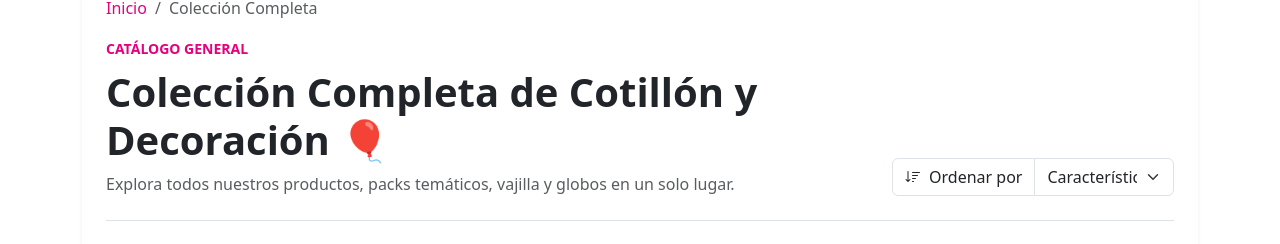
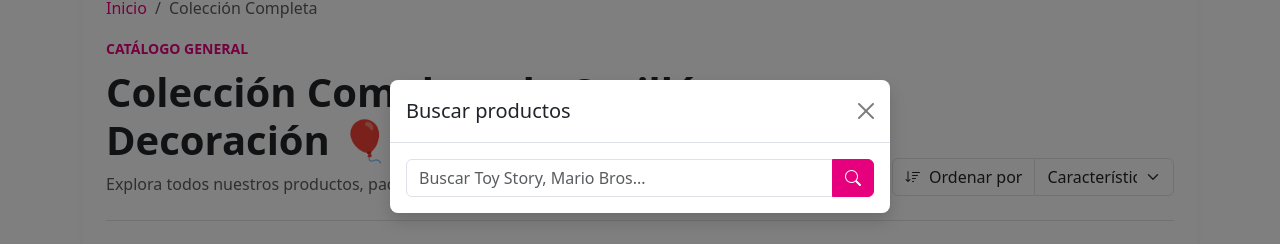
Before and after one commit to PedroParker99/Fullstack_2_trabajo, a React (Vite) app in the folder villa-del-globo/: page /coleccion in a window 1280 px wide. Both pictures are taken after a click on the button 1086 px from the left and 48 px from the top of the page. Shown: the part 254-498 px from the top of the page. Built offline with nearby package versions, Linux system fonts and the light colour scheme; no server answers.

Commit message:
Buscador del Navbar con modal y búsqueda por URL

```diff
--- /dev/null
+++ b/villa-del-globo/src/components/BuscadorModal.tsx
@@ -0,0 +1,55 @@
+import { useState } from 'react'
+import type { FormEvent } from 'react'
+import { useNavigate } from 'react-router'
+
+// Ventana del buscador (igual al modal #modalBuscador del HTML).
+// Al buscar, lleva a la colección con el texto en la URL: /coleccion?buscar=bluey
+function BuscadorModal() {
+    const [texto, setTexto] = useState('')
+    const navigate = useNavigate()
+
+    const buscar = (evento: FormEvent<HTMLFormElement>) => {
+        evento.preventDefault()
+        const consulta = texto.trim()
+        if (!consulta) return
+
+        navigate(`/coleccion?buscar=${encodeURIComponent(consulta)}`)
+        setTexto('')
+    }
+
+    return (
+        <div className="modal fade" id="modalBuscador" tabIndex={-1} aria-labelledby="tituloBuscador" aria-hidden="true">
+            <div className="modal-dialog modal-dialog-centered">
+                <div className="modal-content border-0 shadow">
+                    <div className="modal-header">
+                        <h5 className="modal-title" id="tituloBuscador">
+                            Buscar productos
+                        </h5>
+                        <button type="button" className="btn-close" data-bs-dismiss="modal" aria-label="Cerrar"></button>
+                    </div>
+                    <div className="modal-body">
+                        <form onSubmit={buscar}>
+                            <div className="input-group">
+                                <input
+                                    type="search"
+                                    className="form-control"
+                                    placeholder="Buscar Toy Story, Mario Bros..."
+                                    aria-label="Texto a buscar"
+                                    required
+                                    value={texto}
+                                    onChange={(e) => setTexto(e.target.value)}
+                                />
+                                {/* data-bs-dismiss cierra la ventana al buscar */}
+                                <button className="btn btn-rosa" type="submit" data-bs-dismiss="modal" aria-label="Buscar">
+                                    <i className="bi bi-search"></i>
+                                </button>
+                            </div>
+                        </form>
+                    </div>
+                </div>
+            </div>
+        </div>
+    )
+}
+
+export default BuscadorModal
--- a/villa-del-globo/src/components/Layout.tsx
+++ b/villa-del-globo/src/components/Layout.tsx
@@ -2,6 +2,7 @@ import { Outlet } from 'react-router'
 import Navbar from './Navbar'
 import Footer from './Footer'
 import CarritoOffcanvas from './CarritoOffcanvas'
+import BuscadorModal from './BuscadorModal'
 
 function Layout() {
     return (
@@ -12,6 +13,7 @@ function Layout() {
             </div>
             <Footer />
             <CarritoOffcanvas />
+            <BuscadorModal />
         </>
     )
 }
--- a/villa-del-globo/src/components/Navbar.tsx
+++ b/villa-del-globo/src/components/Navbar.tsx
@@ -75,6 +75,8 @@ function Navbar() {
               <button
                 type="button"
                 className="btn btn-link text-dark p-0 border-0 shadow-none"
+                data-bs-toggle="modal"
+                data-bs-target="#modalBuscador"
                 aria-label="Buscar productos"
               >
                 <i className="bi bi-search fs-2"></i>
--- a/villa-del-globo/src/pages/Coleccion.tsx
+++ b/villa-del-globo/src/pages/Coleccion.tsx
@@ -1,5 +1,5 @@
 import { useState } from 'react'
-import { Link, useParams } from 'react-router'
+import { Link, useParams, useSearchParams } from 'react-router'
 import FiltrosColeccion from '../components/FiltrosColeccion'
 import TarjetaColeccion from '../components/TarjetaColeccion'
 import { useProductos } from '../hooks/useProductos'
@@ -13,6 +13,8 @@ import NoEncontrada from './NoEncontrada'
 // Página de la ruta: lee la URL y decide qué catálogo mostrar.
 function Coleccion() {
   const { tematica } = useParams()
+  const [parametros] = useSearchParams()
+  const buscar = parametros.get('buscar') ?? '' // texto que viene del buscador del Navbar
   const { productos, cargando, error } = useProductos()
 
   // /coleccion/algo-que-no-existe -> 404
@@ -40,12 +42,13 @@ function Coleccion() {
         </div>
       )}
 
-      {/* key: al cambiar de temática, React crea un catálogo nuevo
+      {/* key: al cambiar de temática o de búsqueda, React crea un catálogo nuevo
           y la búsqueda y los filtros vuelven a cero. */}
       <CatalogoColeccion
-        key={tematica ?? 'todas'}
+        key={`${tematica ?? 'todas'}-${buscar}`}
         slugTematica={tematica}
         todosLosProductos={productos}
+        busquedaInicial={buscar}
       />
     </>
   )
@@ -54,9 +57,10 @@ function Coleccion() {
 interface CatalogoColeccionProps {
   slugTematica?: string
   todosLosProductos: Producto[]
+  busquedaInicial: string
 }
 
-function CatalogoColeccion({ slugTematica, todosLosProductos }: CatalogoColeccionProps) {
+function CatalogoColeccion({ slugTematica, todosLosProductos, busquedaInicial }: CatalogoColeccionProps) {
   const nombreTematica = slugTematica ? buscarTematicaPorSlug(slugTematica) : undefined
   const encabezado = nombreTematica ? obtenerEncabezadoTematica(nombreTematica) : undefined
 
@@ -73,7 +77,7 @@ function CatalogoColeccion({ slugTematica, todosLosProductos }: CatalogoColeccio
     precioMaximo: precioTope,
   }
 
-  const [busqueda, setBusqueda] = useState('')
+  const [busqueda, setBusqueda] = useState(busquedaInicial)
   const [filtros, setFiltros] = useState<Filtros>(filtrosIniciales)
   const [orden, setOrden] = useState<OrdenProductos>('caracteristicas')
 
```
Lines whose indentation alone changed are shown as unchanged.
